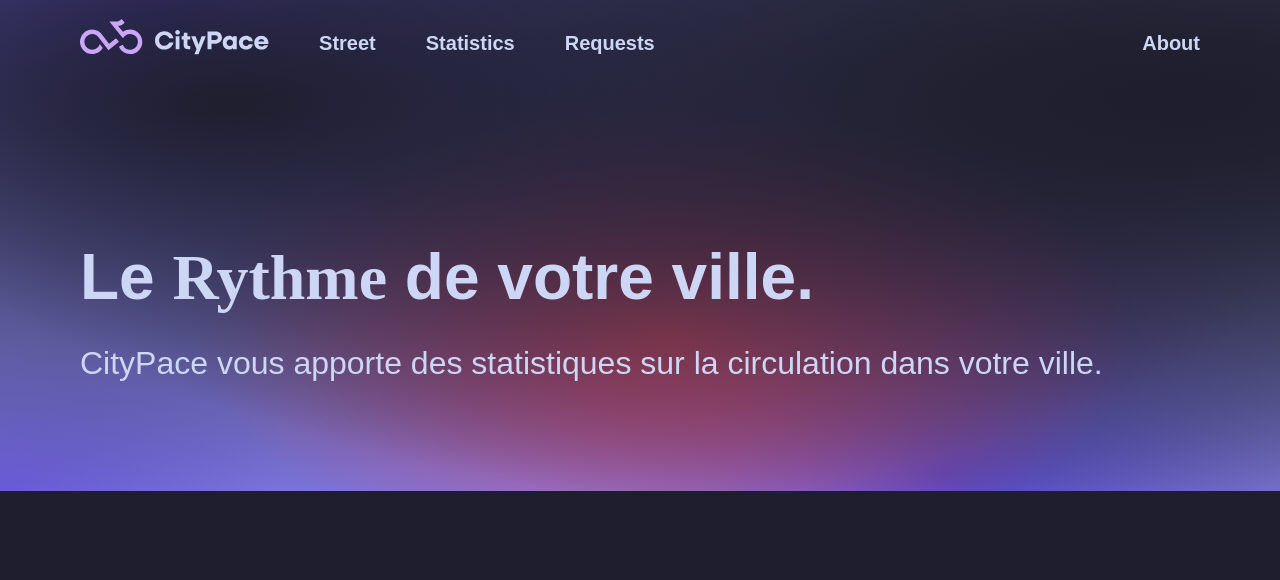
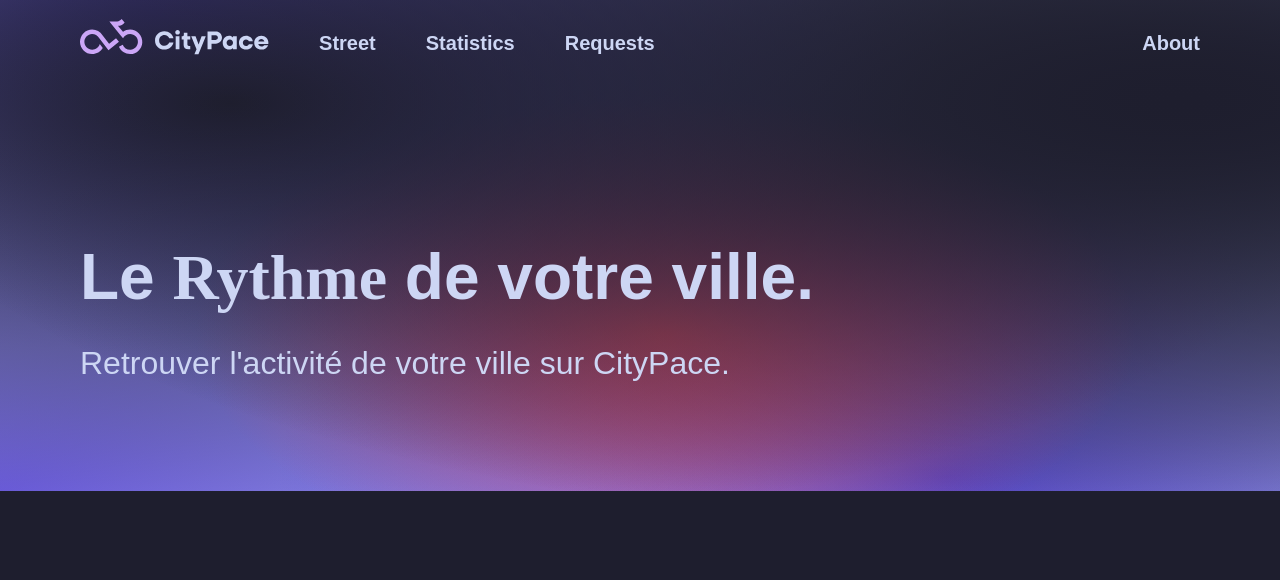
Before and after one commit to orlettienzo/CityPace, a Flask app: page / in a window 1280 px wide. Shown: the top 580 px of the page. Run offline with Flask 3, Linux system fonts and the light colour scheme; data that the repository does not hold is empty; some web fonts are replaced.

Commit message:
Text upgrade at index.html

```diff
--- a/mobility/templates/index.html
+++ b/mobility/templates/index.html
@@ -8,7 +8,7 @@ CityPace - Le rythme de votre ville
 <section class="display-title">
     <div>
         <h1 class="title">Le <span class="special">Rythme</span> de votre ville.</h1>
-        <p class="description">CityPace vous apporte des statistiques sur la circulation dans votre ville. </p>
+        <p class="description">Retrouver l'activité de votre ville sur CityPace. </p>
     </div>
 </section>
 <section class="section-city">
```
